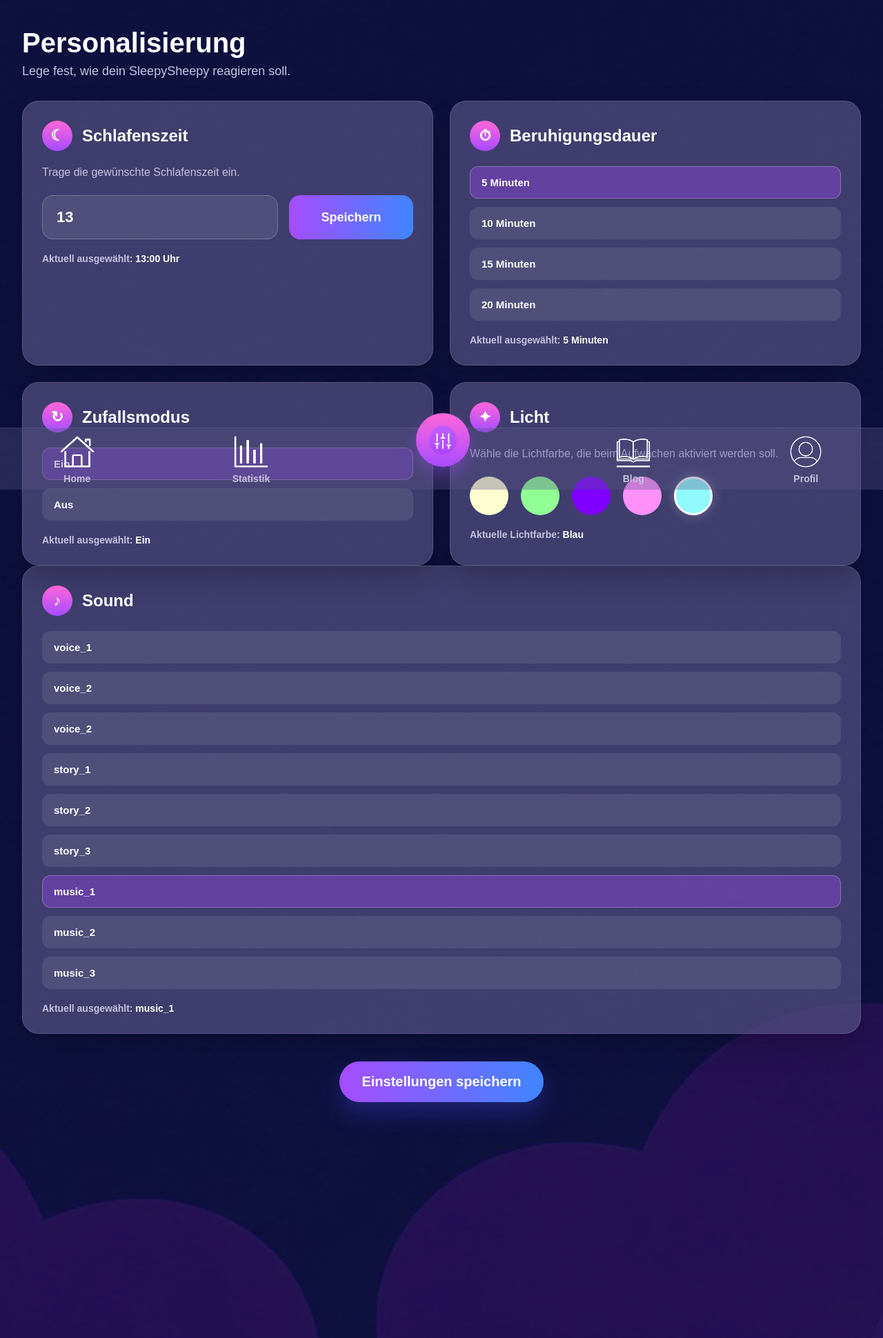
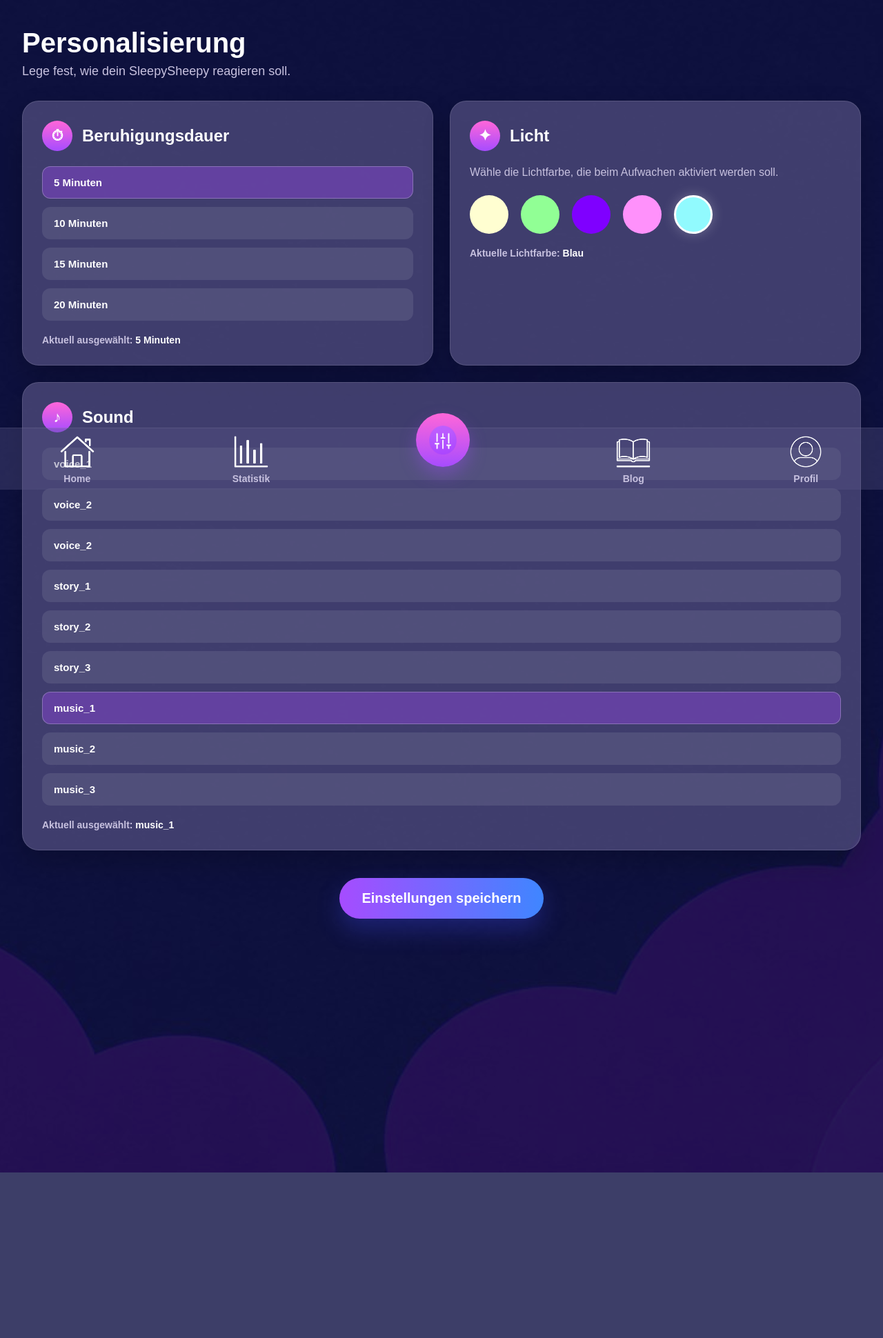
Before and after one commit to vanessalii/IM4_2026, a PHP site: page /personalisierung.html in a window 1280 px wide. Shown: the part 90-2030 px from the top of the page at 69% size. After the commit the page ends 1790 px from the top, so only its background shows below. Run offline with PHP 8.4, Linux system fonts and the light colour scheme; a stand-in replaces the project's code that opens the database connection.

Commit message:
Anpassungen Personalisierungsseite

```diff
--- a/api/einstellungenUpdate.php
+++ b/api/einstellungenUpdate.php
@@ -34,9 +34,9 @@ try {
 
     $serialnr = $device['serialnr'];
 
-    $bedtime = $data["bedtime"] ?? 13;
+    $bedtime = 21;
     $calmtime = $data["calmtime"] ?? 5;
-    $shuffle = $data["shuffle"] ?? 1;
+    $shuffle = 0;
     $lightcolour_id = $data["lightcolour_id"] ?? 5;
     $soundtype_id = $data["soundtype_id"] ?? 7;
 
--- a/css/style.css
+++ b/css/style.css
@@ -2466,3 +2466,32 @@ body.profil-page {
   font-size: 16px;
   font-weight: 800;
 }
+
+/* Licht und Sound nebeneinander */
+.personalisierung-grid {
+  display: grid;
+  grid-template-columns: repeat(2, 1fr);
+  gap: 24px;
+  align-items: stretch;
+}
+
+/* Karten sollen sauber die gleiche Breite nutzen */
+.personalisierung-karte {
+  width: 100%;
+}
+
+/* Lichtkarte und Soundkarte gleich hoch wirken lassen */
+.personalisierung-karte .track-liste {
+  width: 100%;
+}
+
+/* Auf kleineren Screens wieder untereinander */
+@media (max-width: 900px) {
+  .personalisierung-grid {
+    grid-template-columns: 1fr;
+  }
+}
+
+.personalisierung-karte-breit {
+  grid-column: 1 / -1;
+}
--- a/js/personalisierung.js
+++ b/js/personalisierung.js
@@ -1,7 +1,5 @@
 let aktuelleEinstellungen = {
-  bedtime: 13,
   calmtime: 5,
-  shuffle: 1,
   lightcolour_id: 5,
   soundtype_id: 7
 };
@@ -25,9 +23,7 @@ async function ladeEinstellungen() {
 
     const daten = result.daten;
 
-    aktuelleEinstellungen.bedtime = Number(daten.bedtime);
     aktuelleEinstellungen.calmtime = Number(daten.calmtime);
-    aktuelleEinstellungen.shuffle = Number(daten.shuffle);
     aktuelleEinstellungen.lightcolour_id = Number(daten.lightcolour_id);
 
     if (daten.soundtype_id !== undefined && daten.soundtype_id !== null) {
@@ -114,16 +110,6 @@ function aktualisiereSpeicherStatus() {
 }
 
 function aktualisiereAnzeige() {
-  const bedtimeStatus = document.getElementById("bedtimeStatus");
-  const bedtimeInput = document.getElementById("bedtimeInput");
-
-  if (bedtimeStatus) {
-    bedtimeStatus.textContent = `${aktuelleEinstellungen.bedtime}:00 Uhr`;
-  }
-
-  if (bedtimeInput) {
-    bedtimeInput.value = aktuelleEinstellungen.bedtime;
-  }
 
   const calmtimeStatus = document.getElementById("calmtimeStatus");
 
@@ -131,12 +117,6 @@ function aktualisiereAnzeige() {
     calmtimeStatus.textContent = `${aktuelleEinstellungen.calmtime} Minuten`;
   }
 
-  const shuffleStatus = document.getElementById("shuffleStatus");
-
-  if (shuffleStatus) {
-    shuffleStatus.textContent =
-      aktuelleEinstellungen.shuffle === 1 ? "Ein" : "Aus";
-  }
 
   const farbNamen = {
     1: "Gelb",
@@ -179,13 +159,6 @@ function aktualisiereAnzeige() {
     );
   });
 
-  document.querySelectorAll(".shuffle-button").forEach((button) => {
-    button.classList.toggle(
-      "aktiv",
-      Number(button.dataset.shuffle) === aktuelleEinstellungen.shuffle
-    );
-  });
-
   document.querySelectorAll(".licht-farbe").forEach((button) => {
     button.classList.toggle(
       "aktiv",
@@ -201,24 +174,6 @@ function aktualisiereAnzeige() {
   });
 }
 
-const bedtimeInput = document.getElementById("bedtimeInput");
-const bedtimeSaveButton = document.getElementById("bedtimeSaveButton");
-
-if (bedtimeSaveButton && bedtimeInput) {
-  bedtimeSaveButton.addEventListener("click", () => {
-    const wert = Number(bedtimeInput.value);
-
-    if (!Number.isInteger(wert) || wert < 0 || wert > 23) {
-      alert("Bitte gib eine Stunde zwischen 0 und 23 ein.");
-      return;
-    }
-
-    aktuelleEinstellungen.bedtime = wert;
-    aktualisiereAnzeige();
-    markiereAlsUngespeichert();
-  });
-}
-
 document.querySelectorAll(".calmtime-button").forEach((button) => {
   button.addEventListener("click", () => {
     aktuelleEinstellungen.calmtime = Number(button.dataset.calmtime);
@@ -227,13 +182,6 @@ document.querySelectorAll(".calmtime-button").forEach((button) => {
   });
 });
 
-document.querySelectorAll(".shuffle-button").forEach((button) => {
-  button.addEventListener("click", () => {
-    aktuelleEinstellungen.shuffle = Number(button.dataset.shuffle);
-    aktualisiereAnzeige();
-    markiereAlsUngespeichert();
-  });
-});
 
 document.querySelectorAll(".licht-farbe").forEach((button) => {
   button.addEventListener("click", () => {
--- a/personalisierung.html
+++ b/personalisierung.html
@@ -10,10 +10,9 @@
   <link rel="stylesheet" href="css/style.css" />
 </head>
 
-<body class="home-seite">
+<body class="home-seite personalisierung-seite">
 
   <!-- Obere Navigation -->
-
   <header class="topbar">
 
     <div class="logo-bereich">
@@ -25,14 +24,13 @@
       </div>
     </div>
 
-    <button class="abmelden-button">
+    <button class="abmelden-button" id="logoutBtn" type="button">
       Abmelden
     </button>
 
   </header>
 
   <!-- Hauptbereich -->
-
   <main class="hauptbereich">
 
     <div class="seitenkopf">
@@ -41,30 +39,6 @@
     </div>
 
     <div class="personalisierung-grid">
-
-      <!-- Schlafenszeit -->
-      <section class="personalisierung-karte">
-        <div class="karten-kopf">
-          <div class="kategorie-icon">☾</div>
-          <h3>Schlafenszeit</h3>
-        </div>
-
-        <p class="licht-text">
-          Trage die gewünschte Schlafenszeit ein.
-        </p>
-
-        <div class="zeit-eingabe">
-          <input type="number" id="bedtimeInput" min="0" max="23" step="1" placeholder="z. B. 21">
-
-          <button type="button" class="zeit-speichern-button" id="bedtimeSaveButton">
-            Speichern
-          </button>
-        </div>
-
-        <p class="status-text">
-          Aktuell ausgewählt: <strong id="bedtimeStatus">-</strong>
-        </p>
-      </section>
 
       <!-- Beruhigungsdauer -->
       <section class="personalisierung-karte">
@@ -92,24 +66,7 @@
         </div>
 
         <p class="status-text">
-          Aktuell ausgewählt: <strong id="calmtimeStatus">5 Minute</strong>
-        </p>
-      </section>
-
-      <!-- Shuffle -->
-      <section class="personalisierung-karte">
-        <div class="karten-kopf">
-          <div class="kategorie-icon">↻</div>
-          <h3>Zufallsmodus</h3>
-        </div>
-
-        <div class="track-liste">
-          <button class="auswahl-button shuffle-button" data-shuffle="1">Ein</button>
-          <button class="auswahl-button shuffle-button" data-shuffle="0">Aus</button>
-        </div>
-
-        <p class="status-text">
-          Aktuell ausgewählt: <strong id="shuffleStatus">Ein</strong>
+          Aktuell ausgewählt: <strong id="calmtimeStatus">-</strong>
         </p>
       </section>
 
@@ -125,30 +82,54 @@
         </p>
 
         <div class="licht-auswahl">
-          <button class="licht-farbe licht-yellow" data-lightcolour="1" data-farbe="Gelb" type="button">
-          </button>
+          <button
+            class="licht-farbe licht-yellow"
+            data-lightcolour="1"
+            data-farbe="Gelb"
+            type="button"
+            aria-label="Gelb"
+          ></button>
 
-          <button class="licht-farbe licht-green" data-lightcolour="2" data-farbe="Grün" type="button">
-          </button>
+          <button
+            class="licht-farbe licht-green"
+            data-lightcolour="2"
+            data-farbe="Grün"
+            type="button"
+            aria-label="Grün"
+          ></button>
 
-          <button class="licht-farbe licht-violet" data-lightcolour="3" data-farbe="Violett" type="button">
-          </button>
+          <button
+            class="licht-farbe licht-violet"
+            data-lightcolour="3"
+            data-farbe="Violett"
+            type="button"
+            aria-label="Violett"
+          ></button>
 
-          <button class="licht-farbe licht-pink" data-lightcolour="4" data-farbe="Pink" type="button">
-          </button>
+          <button
+            class="licht-farbe licht-pink"
+            data-lightcolour="4"
+            data-farbe="Pink"
+            type="button"
+            aria-label="Pink"
+          ></button>
 
-          <button class="licht-farbe licht-blue" data-lightcolour="5" data-farbe="Blau" type="button">
-          </button>
+          <button
+            class="licht-farbe licht-blue"
+            data-lightcolour="5"
+            data-farbe="Blau"
+            type="button"
+            aria-label="Blau"
+          ></button>
         </div>
 
         <p class="status-text">
-          Aktuelle Lichtfarbe: <strong id="lichtStatus">Violett</strong>
+          Aktuelle Lichtfarbe: <strong id="lichtStatus">-</strong>
         </p>
       </section>
 
-    </div>
-
-    <section class="personalisierung-karte">
+      <!-- Sound -->
+      <section class="personalisierung-karte personalisierung-karte-breit">
         <div class="karten-kopf">
           <div class="kategorie-icon">♪</div>
           <h3>Sound</h3>
@@ -193,10 +174,13 @@
         </div>
 
         <p class="status-text">
-        Aktuell ausgewählt: <strong id="soundtypeStatus">music_1</strong>
+          Aktuell ausgewählt: <strong id="soundtypeStatus">-</strong>
         </p>
       </section>
 
+    </div>
+
+    <!-- Speichern -->
     <div class="einstellungen-speichern-bereich">
       <button type="button" id="einstellungenSpeichernButton" class="einstellungen-speichern-button">
         Einstellungen speichern
@@ -207,10 +191,7 @@
 
   </main>
 
-  <script src="js/personalisierung.js"></script>
-
   <!-- Untere Navigation -->
-
   <nav class="bottom-nav">
 
     <a class="nav-item" href="home.html">
@@ -242,7 +223,6 @@
   </nav>
 
   <script src="js/personalisierung.js"></script>
-
   <script src="js/logout.js"></script>
 
 </body>
```
Also changed, not shown: js/monatsStatistik.js (+0 -28 lines). Lines whose indentation alone changed are shown as unchanged.
